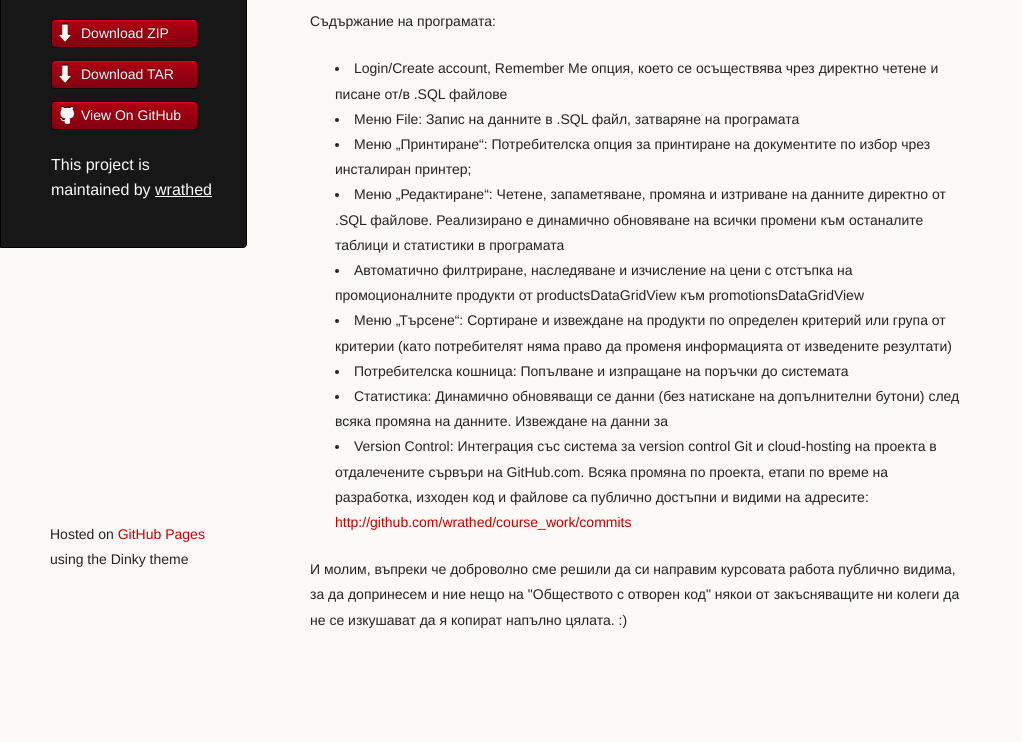
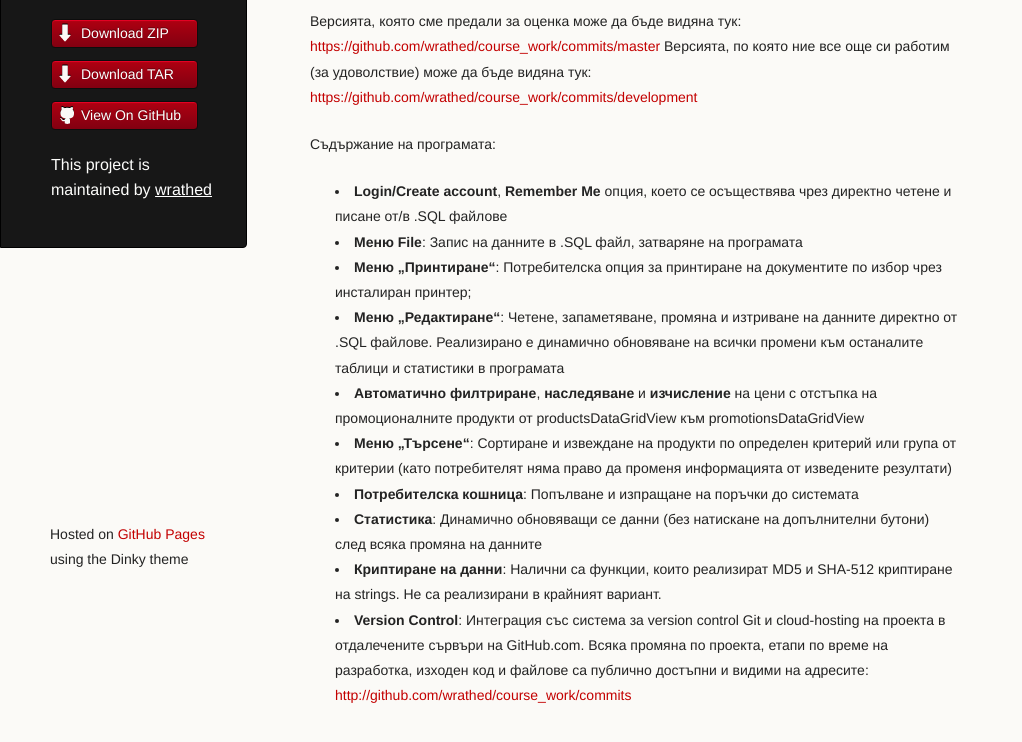
Before and after one commit to BenanHamid/course_work, a plain HTML site: page index.html in a window 1280 px wide. Shown: the part 196-938 px from the top of the page, without its empty margins (0-1022 px from the left). Before the commit the page ends 901 px from the top, so only its background shows below. Drawn offline with Linux system fonts and the light colour scheme.

Commit message:
Create gh-pages branch via GitHub

```diff
--- a/index.html
+++ b/index.html
@@ -35,21 +35,25 @@
 <p><strong>Това е нашата малка програма, която разработихме за дисциплината Програмиране и структури от данни.</strong>
 <strong>Макар, че крайният резултат е далече от това, което искахме да бъде (най-вече заради времевото ограничение и напрегнатостта в края на семестъра) все пак смятаме, че долу-горе се получи и нещо хубаво. Сигурно е едно: наистина научихме ДОСТА НОВИ НЕЩА при разработката й! :)</strong></p>
 
+<p>Версията, която сме предали за оценка може да бъде видяна тук: <a href="https://github.com/wrathed/course_work/commits/master">https://github.com/wrathed/course_work/commits/master</a>
+Версията, по която ние все още си работим (за удоволствие) може да бъде видяна тук: <a href="https://github.com/wrathed/course_work/commits/development">https://github.com/wrathed/course_work/commits/development</a> </p>
+
 <p>Съдържание на програмата:</p>
 
 <ul>
-<li>  Login/Create account, Remember Me опция, което се осъществява чрез директно четене и писане от/в .SQL файлове</li>
-<li>  Меню File: Запис на данните в .SQL файл, затваряне на програмата</li>
-<li>  Меню „Принтиране“: Потребителска опция за принтиране на документите по избор чрез инсталиран принтер; </li>
-<li>  Меню „Редактиране“: Четене, запаметяване, промяна и изтриване  на данните директно от .SQL файлове. Реализирано е динамично обновяване на всички промени към останалите таблици и статистики в програмата</li>
-<li>  Автоматично филтриране, наследяване и изчисление на цени с отстъпка  на промоционалните продукти от productsDataGridView към promotionsDataGridView</li>
-<li>  Меню „Търсене“: Сортиране и извеждане на продукти по определен  критерий или група от критерии (като потребителят няма право да променя информацията от изведените резултати)</li>
-<li>  Потребителска кошница: Попълване и изпращане на поръчки до системата</li>
-<li>  Статистика: Динамично обновяващи се данни (без натискане на допълнителни бутони) след всяка промяна на данните. Извеждане на данни за</li>
-<li>  Version Control: Интеграция със система за version control Git и cloud-hosting на проекта в отдалечените сървъри на GitHub.com. Всяка промяна по проекта, етапи по време на разработка, изходен код и файлове са публично достъпни и видими на адресите:
+<li>  <strong>Login/Create account</strong>, <strong>Remember Me</strong> опция, което се осъществява чрез директно четене и писане от/в .SQL файлове</li>
+<li>  <strong>Меню File</strong>: Запис на данните в .SQL файл, затваряне на програмата</li>
+<li>  <strong>Меню „Принтиране“</strong>: Потребителска опция за принтиране на документите по избор чрез инсталиран принтер; </li>
+<li>  <strong>Меню „Редактиране“</strong>: Четене, запаметяване, промяна и изтриване  на данните директно от .SQL файлове. Реализирано е динамично обновяване на всички промени към останалите таблици и статистики в програмата</li>
+<li>  <strong>Автоматично филтриране</strong>, <strong>наследяване</strong> и <strong>изчисление</strong> на цени с отстъпка  на промоционалните продукти от productsDataGridView към promotionsDataGridView</li>
+<li>  <strong>Меню „Търсене“</strong>: Сортиране и извеждане на продукти по определен  критерий или група от критерии (като потребителят няма право да променя информацията от изведените резултати)</li>
+<li>  <strong>Потребителска кошница</strong>: Попълване и изпращане на поръчки до системата</li>
+<li>  <strong>Статистика</strong>: Динамично обновяващи се данни (без натискане на допълнителни бутони) след всяка промяна на данните</li>
+<li>  <strong>Криптиране на данни</strong>: Налични са функции, които реализират MD5 и SHA-512 криптиране на strings. Не са реализирани в крайният вариант.</li>
+<li>  <strong>Version Control</strong>: Интеграция със система за version control Git и cloud-hosting на проекта в отдалечените сървъри на GitHub.com. Всяка промяна по проекта, етапи по време на разработка, изходен код и файлове са публично достъпни и видими на адресите:
 <a href="http://github.com/wrathed/course_work/commits">http://github.com/wrathed/course_work/commits</a>
 </li>
-</ul><p>И молим, въпреки че доброволно сме решили да си направим курсовата работа публично видима, за да допринесем и ние нещо на "Обществото с отворен код" някои от закъсняващите ни колеги да не се изкушават да я копират напълно цялата. :)</p>
+</ul>
       </section>
       <footer>
         <p><small>Hosted on <a href="https://pages.github.com">GitHub Pages</a> using the Dinky theme</small></p>
```
Also changed, not shown: params.json (+1 -1 lines).
